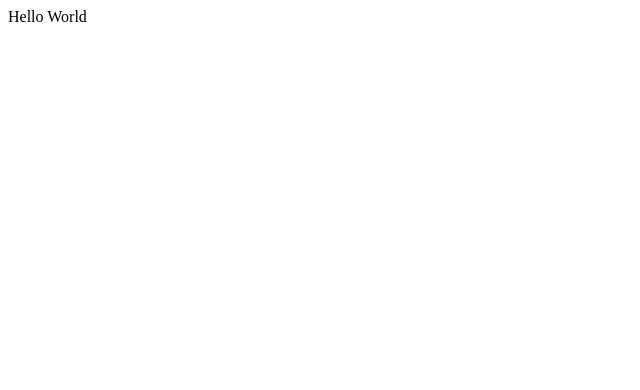
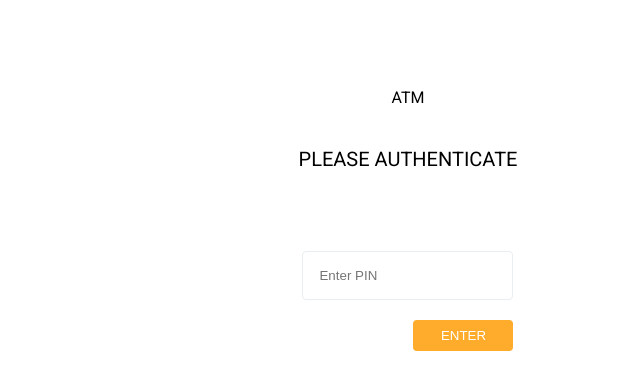
Before and after one commit to Andreigeorge2/ATM, a plain HTML site: page index.html in a window 1280 px wide. Shown: the whole page, without its empty margins (0-640 px from the left). Drawn offline with Linux system fonts and the light colour scheme.

Commit message:
Create pin page

```diff
--- /dev/null
+++ b/index.css
@@ -0,0 +1,71 @@
+@import url('https://fonts.googleapis.com/css2?family=Roboto:ital,wght@0,100;0,300;0,400;0,500;0,700;0,900;1,100;1,300;1,400;1,500;1,700;1,900&display=swap');
+
+:root {
+    font-family: "Roboto", sans-serif;
+}
+
+.main{
+display: flex;
+justify-content: center;
+height: 100vh;
+width: 100vh;
+padding-top: 80px;
+}
+
+.content {
+display: flex;
+flex-direction: column;
+gap: 80px;
+align-items: center;
+}
+
+.heading{
+display: flex;
+flex-direction: column;
+gap: 40px;
+align-items: center;
+}
+
+.title{
+font-size: 50px;
+font-weight: 500px;
+letter-spacing: 0,2px;
+text-align: center;
+}
+
+.subtitle {
+font-size: 20px;
+font-weight: 500px;
+text-align: center;
+}
+
+.pin-container {
+display: flex;
+flex-direction: column;
+gap: 20px;
+align-items: flex-end;
+}
+
+.input {
+
+padding: 16px;
+ border-radius: 4px;
+ outline: none;
+ border: 1px solid #E9EEF2;
+}
+
+.btn{
+padding: 8px 0px;
+border: none;
+border-radius: 4px
+}
+
+
+.enter-btn{
+width: 100px;
+}
+
+.btn-primary{
+color: white;
+background-color: #FFAB2B;
+}
--- a/index.html
+++ b/index.html
@@ -5,10 +5,28 @@
     <meta charset="UTF-8">
     <meta name="viewport" content="width=device-width, initial-scale=1.0">
     <title>ATM</title>
+
+    <link rel="stylesheet" href="index.css">
 </head>
 
+
 <body>
-    Hello World
+    <div class="main">
+        <div class="content">
+            <div class="heading">
+                <div class="Title">ATM</div>
+                <div class="subtitle"> PLEASE AUTHENTICATE</div>
+            </div>
+            <div class="pin-container">
+                <input class="input" placeholder="Enter PIN">
+                <button class="btn btn-primary enter-btn">ENTER</button>
+
+
+            </div>
+        </div>
+    </div>
+
 </body>
 
+
 </html>
```
